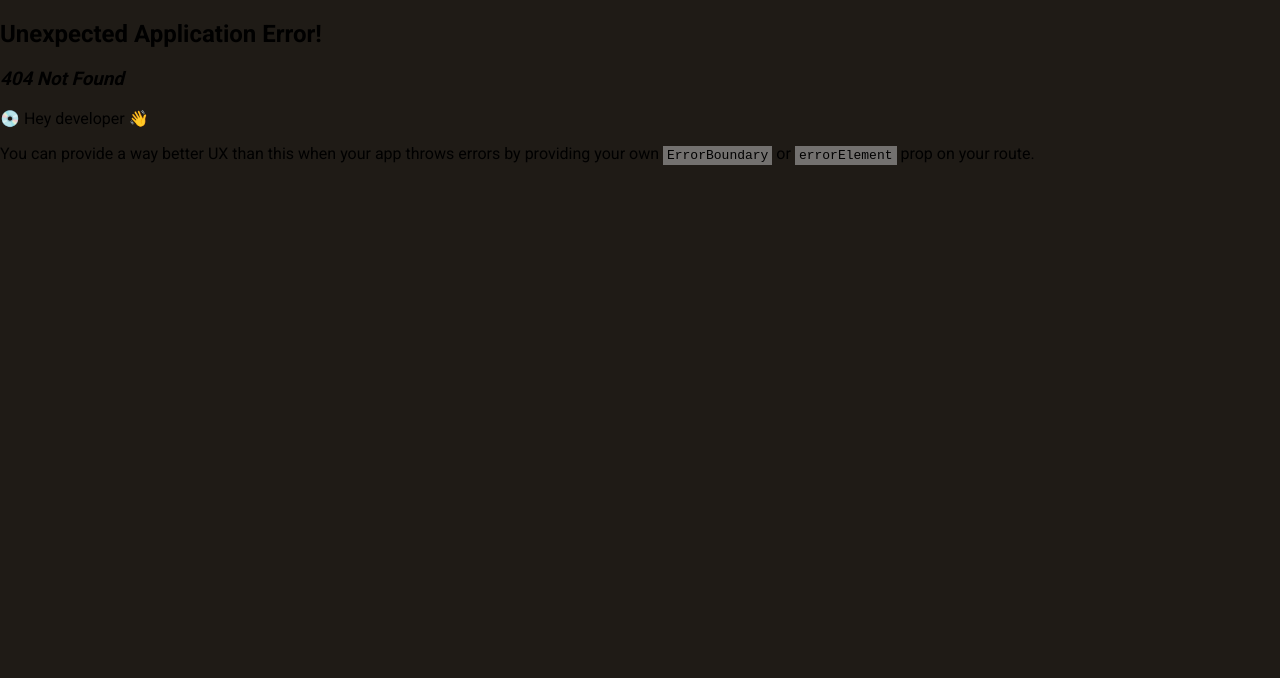
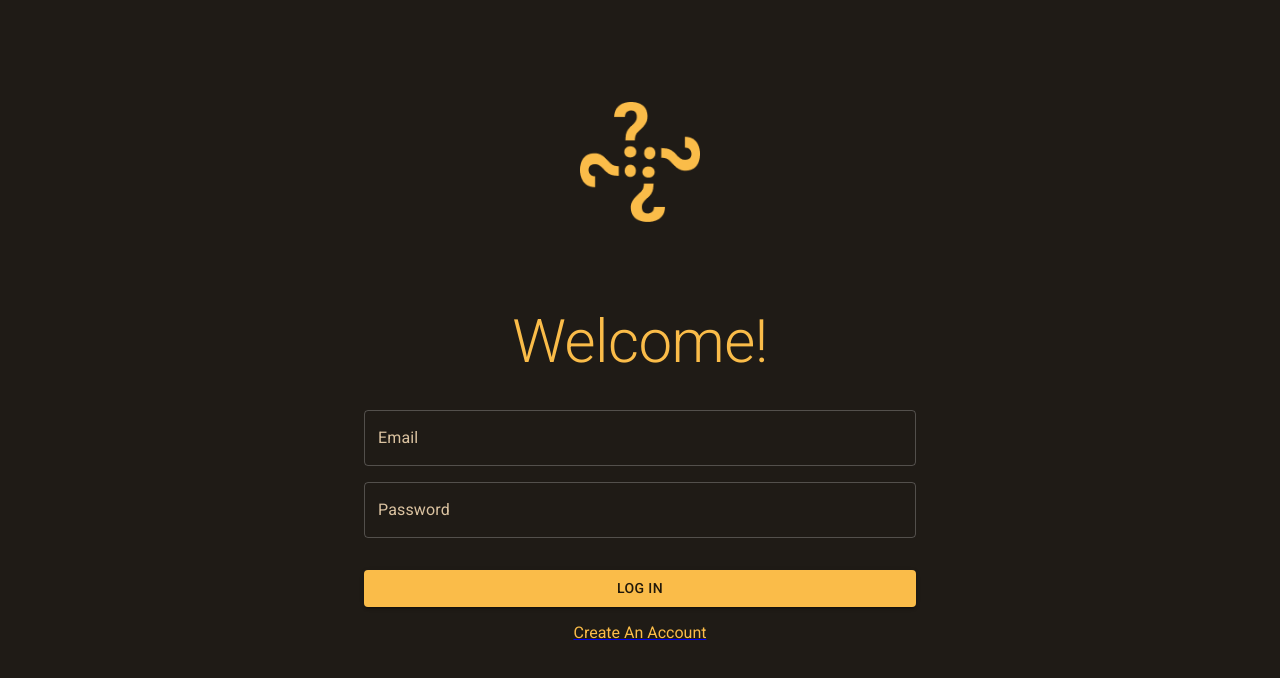
Before and after one commit to RIT-iSchool/AmericanDream_4questionmarks, a React (Create React App) app in the folder PresentationLayer/american-dream/: page /login in a window 1280 px wide. Before the commit this address had no page. Shown: the top 678 px of the page. Built offline with nearby package versions, Linux system fonts and the light colour scheme; a web font is replaced by a local one.

Commit message:
login page ui

```diff
--- a/PresentationLayer/american-dream/src/index.js
+++ b/PresentationLayer/american-dream/src/index.js
@@ -7,6 +7,7 @@ import { createBrowserRouter, RouterProvider } from "react-router-dom";
 // pages
 import App from "./pages/App";
 import Idk from "./pages/idk";
+import Login from "./pages/login/login";
 
 const root = ReactDOM.createRoot(document.getElementById("root"));
 
@@ -20,6 +21,10 @@ const router = createBrowserRouter([
         path: "/idk",
         element: <Idk />,
     },
+    {
+        path: "/login",
+        element: <Login />
+    }
 ]);
 
 // Creates the theme for MUI
--- a/PresentationLayer/american-dream/src/pages/App.js
+++ b/PresentationLayer/american-dream/src/pages/App.js
@@ -20,7 +20,7 @@ function App() {
         App
       </Typography>
 
-      <Link to={'idk'}><Button variant="contained">Go to idk</Button></Link>
+      <Link to={'login'}><Button variant="contained">Go to login</Button></Link>
 
     </div>
   );
--- /dev/null
+++ b/PresentationLayer/american-dream/src/pages/login/login.css
@@ -0,0 +1,15 @@
+.loginContainer {
+    padding-top: 8%;
+}
+.logoContainer > img {
+    height: 120px;
+}
+.headingContainer {
+    text-align: center;
+}
+p.heading {
+    text-transform: capitalize;
+    font-weight: bold;
+    font-size: 3em;
+    color: #FABC49;
+}
--- /dev/null
+++ b/PresentationLayer/american-dream/src/pages/login/login.js
@@ -0,0 +1,52 @@
+import './login.css';
+import logo from '../../assets/logo.png';
+import Stack from '@mui/material/Stack';
+import TextField from '@mui/material/TextField';
+import Button from '@mui/material/Button';
+import Container from '@mui/material/Container';
+import { Typography } from '@mui/material';
+import { useState } from 'react';
+import { Link } from "react-router-dom";
+
+export default function Login() {
+    const [isNewUser, setIsNewUser] = useState(true);
+
+    return (
+        <Container maxWidth="sm" className='loginContainer'>
+            <Stack spacing={10} direction="column" sx={{textAlign: 'center'}}>
+                <div className='logoContainer'>
+                    <img src={logo} className="logo" alt="4 question marks logo" />
+                </div>
+
+                <Stack direction={'column'} spacing={4}>
+                    <Typography variant='h2' sx={{color: '#FABC49'}}>
+                        {isNewUser ? "Welcome!" : "Welcome Back!"}
+                    </Typography>
+
+                    <Stack direction={'column'} spacing={2}>
+                        <TextField id="outlined-required" label="Email" type="email" InputLabelProps={{style: {color: '#DBC3A1'}}} />
+                        <TextField id="outlined-required" label="Password" type="password" InputLabelProps={{style: {color: '#DBC3A1'}}} />
+                    </Stack>
+
+                    <Stack direction={'column'} spacing={2}>
+                        <Button variant="contained">
+                            <Typography variant='h7'>
+                                log in
+                            </Typography>
+                        </Button>
+                        <Link to={'/'}>
+                            <Typography variant='h7' sx={{color: '#FABC49'}}>
+                                Create An Account
+                            </Typography>
+                        </Link>
+                        {/* <Button variant="outlined">
+                            <Typography variant='h7'>
+                                create an account
+                            </Typography>
+                        </Button> */}
+                    </Stack>
+                </Stack>
+            </Stack>
+        </Container>
+    )
+}
```
Also changed, not shown: PresentationLayer/american-dream/src/assets/logo.png (added).
